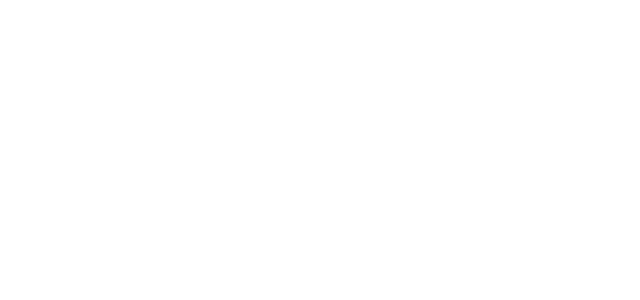
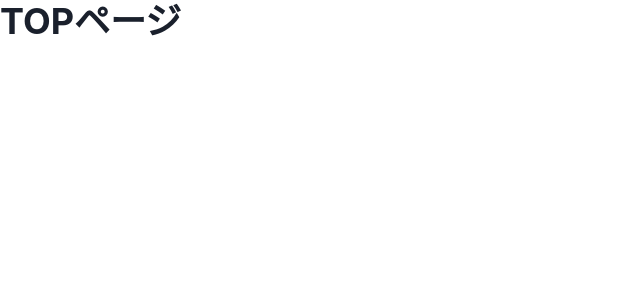
Before and after one commit to iwai-kentaro/porthub-frontend, a Next.js app: page / in a window 1280 px wide. Shown: the top 300 px of the page, without its empty margins (0-640 px from the left). Built offline with nearby package versions, Linux system fonts and the light colour scheme.

Commit message:
feat: Topページに文字を追加

```diff
--- a/src/app/page.tsx
+++ b/src/app/page.tsx
@@ -1,3 +1,9 @@
+import { Heading } from "@chakra-ui/react";
+
 export default function Home() {
-  return;
+  return (
+    <>
+      <Heading>TOPページ</Heading>
+    </>
+  );
 }
```
